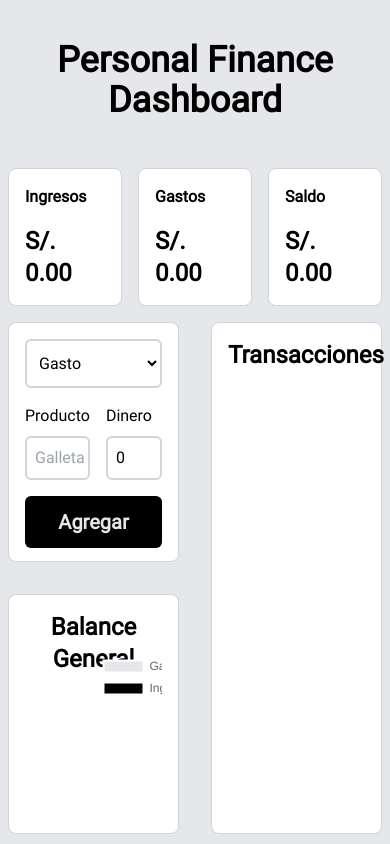
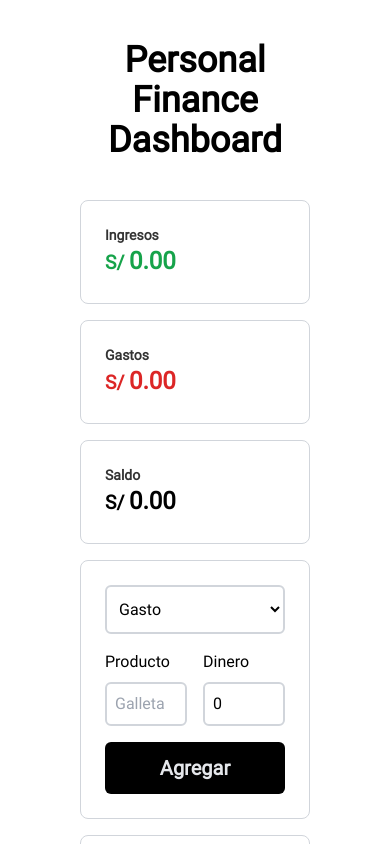
Before and after one commit to ProtoSG/personalFinanceDashboard, a React (Vite) app: page / in a window 390 px wide. Shown: the top 844 px of the page. Built offline with nearby package versions, Linux system fonts and the light colour scheme.

Commit message:
style: responsive page

```diff
--- a/package.json
+++ b/package.json
@@ -18,6 +18,7 @@
     "react-chartjs-2": "^5.2.0",
     "react-dom": "^18.3.1",
     "react-hook-form": "^7.53.0",
+    "sonner": "^1.5.0",
     "zod": "^3.23.8",
     "zustand": "^4.5.5"
   },
--- a/src/App.tsx
+++ b/src/App.tsx
@@ -1,3 +1,4 @@
+import { Toaster } from "sonner"
 import { BalanceSheet } from "./modules/balanceSheet/BalanceSheet"
 import { DataInformation } from "./modules/dataInformation/DataInformation"
 import { IncomeExpense } from "./modules/incomeExpense/IncomeExpense"
@@ -6,17 +7,19 @@ import { TransactionList } from "./modules/transactionList/TransactionList"
 
 function App() {
   return (
-    <main className="max-w-[720px] m-auto">
+    <main className="max-w-[920px] mx-auto px-20 md:px-0 overflow-y-scroll min-h-dvh">
       <h1 className="my-10 text-center text-4xl font-semibold">
         Personal Finance Dashboard
       </h1>
       <DataInformation />
-      <div className="grid grid-cols-2 grid-rows-3 gap-4 max-h-[800px]">
+      <div className="flex flex-col md:grid grid-cols-2 grid-rows-3 gap-4 md:max-h-[900px]">
         <TransactionForm />
         <TransactionList />
         <BalanceSheet />
         <IncomeExpense />
+        <div className="min-h-20 w-full"></div>
       </div>
+      <Toaster richColors />
     </main>
   )
 }
--- a/src/index.css
+++ b/src/index.css
@@ -17,9 +17,8 @@
 
 body {
   font-family: "Roboto", sans-serif;
-  max-height: 100dvh;
   margin: 0 auto;
-  background: #e5e7eb;
+  background: white;
 }
 
 input::-webkit-outer-spin-button,
@@ -31,3 +30,14 @@ input::-webkit-inner-spin-button {
 input[type=number] {
     -moz-appearance:textfield; /* Firefox */
 }
+
+/* Estilos para el scroll */
+*::-webkit-scrollbar
+{
+    width: 8px;
+}
+
+*::-webkit-scrollbar-thumb{
+    background: black;
+    border-radius: 12px;
+}
--- a/src/modules/balanceSheet/BalanceSheet.tsx
+++ b/src/modules/balanceSheet/BalanceSheet.tsx
@@ -43,7 +43,7 @@ export const BalanceSheet = () => {
   };
 
   return (
-    <Box >
+    <Box className="flex flex-col gap-4">
       <Title>Balance General</Title>
       <div className="flex h-[90%] items-start justify-center">
         <Doughnut
--- a/src/modules/core/components/Box.tsx
+++ b/src/modules/core/components/Box.tsx
@@ -5,7 +5,7 @@ interface BoxProps {
 
 export const Box = ({ children, className }: BoxProps) => {
   return (
-    <div className={`bg-white border-[1px] border-gray-300 rounded-lg p-4 m-2 ${className}`}>
+    <div className={`border-[1px] border-gray-300 rounded-lg p-6 ${className}`}>
       {children}
     </div>
   )
--- a/src/modules/dataInformation/DataInformation.tsx
+++ b/src/modules/dataInformation/DataInformation.tsx
@@ -11,15 +11,20 @@ export const DataInformation = () => {
   ]
 
   return (
-    <div className="grid grid-cols-3">
+    <div className="flex flex-col md:grid grid-cols-3 gap-4 md:gap-12 pb-4">
       {
         data.map((item, index) => (
-          <Box key={index}>
-            <h3 className="font-semibold">
+          <Box key={index} className="flex flex-col">
+            <h3 className={`font-semibold text-black/80 text-sm`}>
               {item.name}
             </h3>
-            <p className="text-2xl mt-4 font-semibold">
-              S/. {item.value.toFixed(2)}
+            <p className={`text-2xl font-semibold
+                ${item.name === "Ingresos" ? "text-green-600"
+                : item.name === "Gastos" ? "text-red-600"
+                  : "text-black"}
+            `}>
+              <small>S/ </small>
+              {item.value.toFixed(2)}
             </p>
           </Box>
         ))
--- a/src/modules/incomeExpense/IncomeExpense.tsx
+++ b/src/modules/incomeExpense/IncomeExpense.tsx
@@ -4,7 +4,7 @@ import { IncomeExpenseChart } from "./components/IncomeExpenseChart";
 
 export const IncomeExpense = () => {
   return (
-    <Box className="col-span-2 h-[120%]">
+    <Box className="col-span-2 h-[120%] flex flex-col justify-between">
       <Title>Ingresos y Gastos</Title>
       <IncomeExpenseChart />
     </Box>
--- a/src/modules/transactionForm/TransactionForm.tsx
+++ b/src/modules/transactionForm/TransactionForm.tsx
@@ -1,13 +1,14 @@
 import { zodResolver } from "@hookform/resolvers/zod"
 import { SubmitHandler, useForm } from "react-hook-form"
 import { Box } from "../core/components"
-import { InputForm, SelectForm } from "./components"
+import { InputForm, ModalConfirmation, SelectForm } from "./components"
 import { FormValues, schema } from "./models/form.model"
 import { ItemModel } from "./models/item.model"
 import { useItem } from "./hooks/useItem"
+import { toast } from "sonner"
 
 export const TransactionForm = () => {
-  const { control, handleSubmit, formState: { errors }, reset } = useForm<FormValues>({
+  const { control, handleSubmit, formState: { errors }, reset, trigger } = useForm<FormValues>({
     resolver: zodResolver(schema),
     defaultValues: {
       type: "gasto",
@@ -28,23 +29,36 @@ export const TransactionForm = () => {
       setIncome(item.money)
     }
 
+    toast.success("Transacción agregada")
     reset()
+  }
+
+  const handleOpenModal = async () => {
+    const isValid = await trigger(["product", "money"])
+    if (!isValid) return
+    const modal = document.getElementById("confimation") as HTMLDialogElement
+    modal.showModal()
   }
 
   return (
     <Box>
-      <form onSubmit={handleSubmit(onSubmit)} className="flex flex-col gap-4">
+      <form
+        onSubmit={handleSubmit(onSubmit)}
+        className="flex flex-col gap-4"
+      >
         <SelectForm control={control} />
         <fieldset className="flex gap-4">
           <InputForm name="product" label="Producto" placeholder="Galleta" control={control} type="text" error={errors.product} />
           <InputForm name="money" label="Dinero" placeholder="S/ 600.00" control={control} type="number" error={errors.money} />
         </fieldset>
         <button
-          className="w-full px-4 py-3 font-semibold text-xl text-gray-200 bg-black rounded-md transition-colors
-          hover:bg-black/80 hover:scale-105"
+          type="button"
+          className="w-full px-4 py-3 font-semibold text-xl text-gray-200 bg-black rounded-md transition-colors hover:bg-black/70"
+          onClick={handleOpenModal}
         >
           Agregar
         </button>
+        <ModalConfirmation />
       </form>
     </Box>
   )
--- /dev/null
+++ b/src/modules/transactionForm/components/ModalConfirmation.tsx
@@ -0,0 +1,32 @@
+export const ModalConfirmation = () => {
+
+  const handleCloseModal = () => {
+    const modal = document.getElementById("confimation") as HTMLDialogElement
+    modal.close()
+  }
+
+  return (
+    <dialog id="confimation" className="m-auto backdrop:backdrop-blur-xl px-12 py-8 rounded-xl">
+      <div className="flex flex-col gap-4">
+        <h2 className="text-xl font-semibold">Confirmación</h2>
+        <p className="text-gray-500">¿Estás seguro de que deseas agregar este registro?</p>
+        <div className="flex justify-end gap-4">
+          <button
+            type="button"
+            className="w-full px-4 py-3 font-semibold text-xl  border-2 rounded-md transition-colors hover:bg-zinc-200"
+            onClick={handleCloseModal}
+          >
+            No
+          </button>
+          <button
+            type="submit"
+            className="w-full px-4 py-3 font-semibold text-xl text-gray-200 bg-black rounded-md transition-colors hover:bg-black/70"
+            onClick={handleCloseModal}
+          >
+            Sí
+          </button>
+        </div>
+      </div>
+    </dialog>
+  )
+}
--- a/src/modules/transactionForm/components/index.ts
+++ b/src/modules/transactionForm/components/index.ts
@@ -1,2 +1,3 @@
 export * from "./InputForm"
 export * from "./SelectForm"
+export * from "./ModalConfirmation"
--- a/src/modules/transactionList/TransactionList.tsx
+++ b/src/modules/transactionList/TransactionList.tsx
@@ -7,9 +7,9 @@ export const TransactionList = () => {
   const { items } = useItem();
 
   return (
-    <Box className="row-span-2 ">
+    <Box className="row-span-2">
       <Title>Transacciones</Title>
-      <div className="flex flex-col gap-4 h-[90%] overflow-scroll pb-8 ">
+      <div className="flex flex-col gap-4 h-96 md:h-[90%] overflow-y-scroll pb-8 pr-2">
         {
           items.map((item, index) => (
             <ItemTransaction key={index} index={index} item={item} />
--- a/src/modules/transactionList/components/ItemTransaction.tsx
+++ b/src/modules/transactionList/components/ItemTransaction.tsx
@@ -8,7 +8,7 @@ export const ItemTransaction = ({ index, item }: ItemTransactionProps) => {
     <section className="flex items-center justify-between" key={index}>
       <span className="text-lg font-medium">{item.product}</span>
       <div className="flex flex-col  items-end">
-        <span className={`${item.type === "gasto" ? "text-red-700" : "text-green-600"}`}>{item.type === "gasto" ? "-" : "+"} S/ {item.money.toFixed(2)}</span>
+        <span className={`${item.type === "gasto" ? "text-red-500" : "text-green-500"}`}>{item.type === "gasto" ? "-" : "+"} S/ {item.money.toFixed(2)}</span>
         <small>{item.hour}</small>
       </div>
     </section>
```
Also changed, not shown: 1 other file (tests, documents, lock files or other folders).
